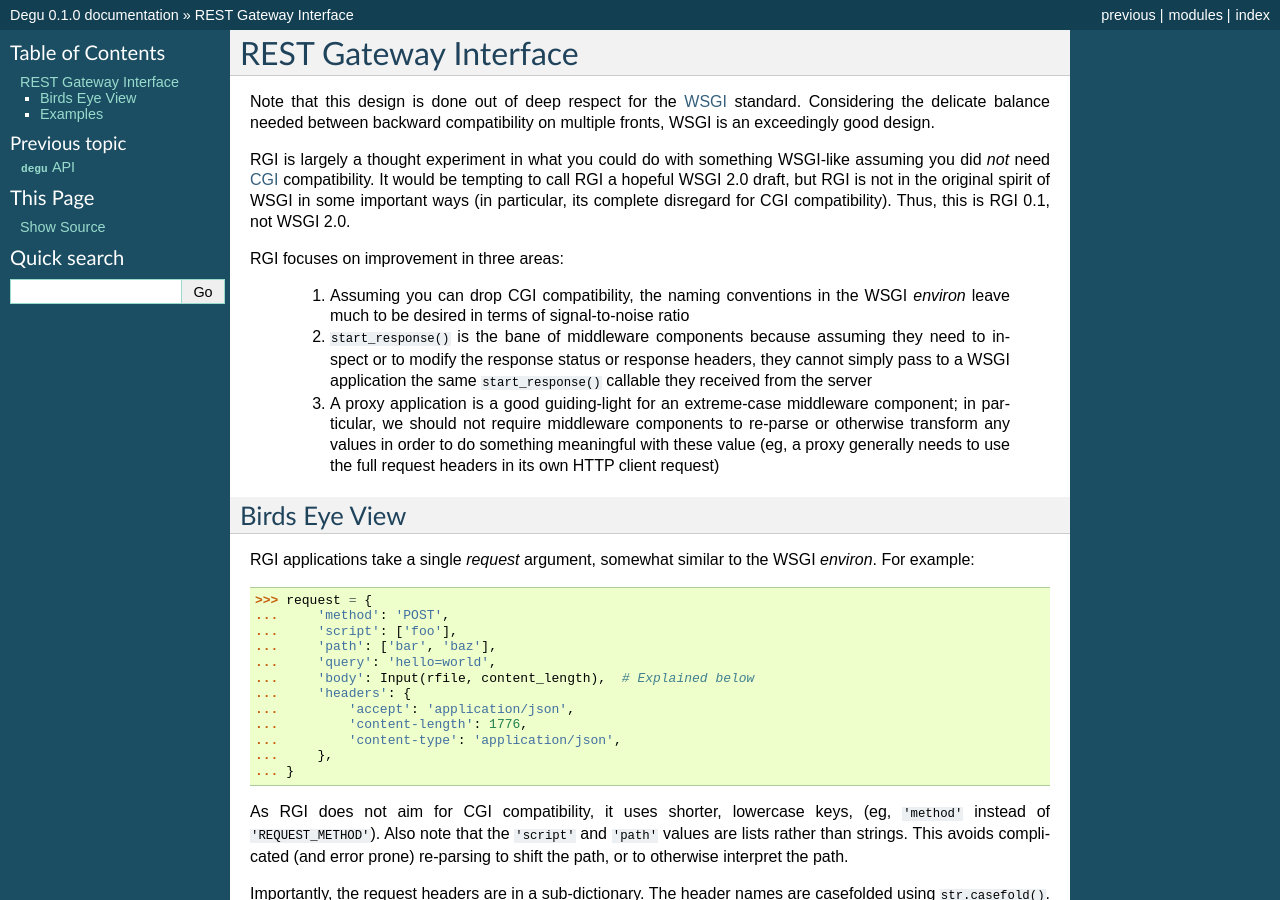
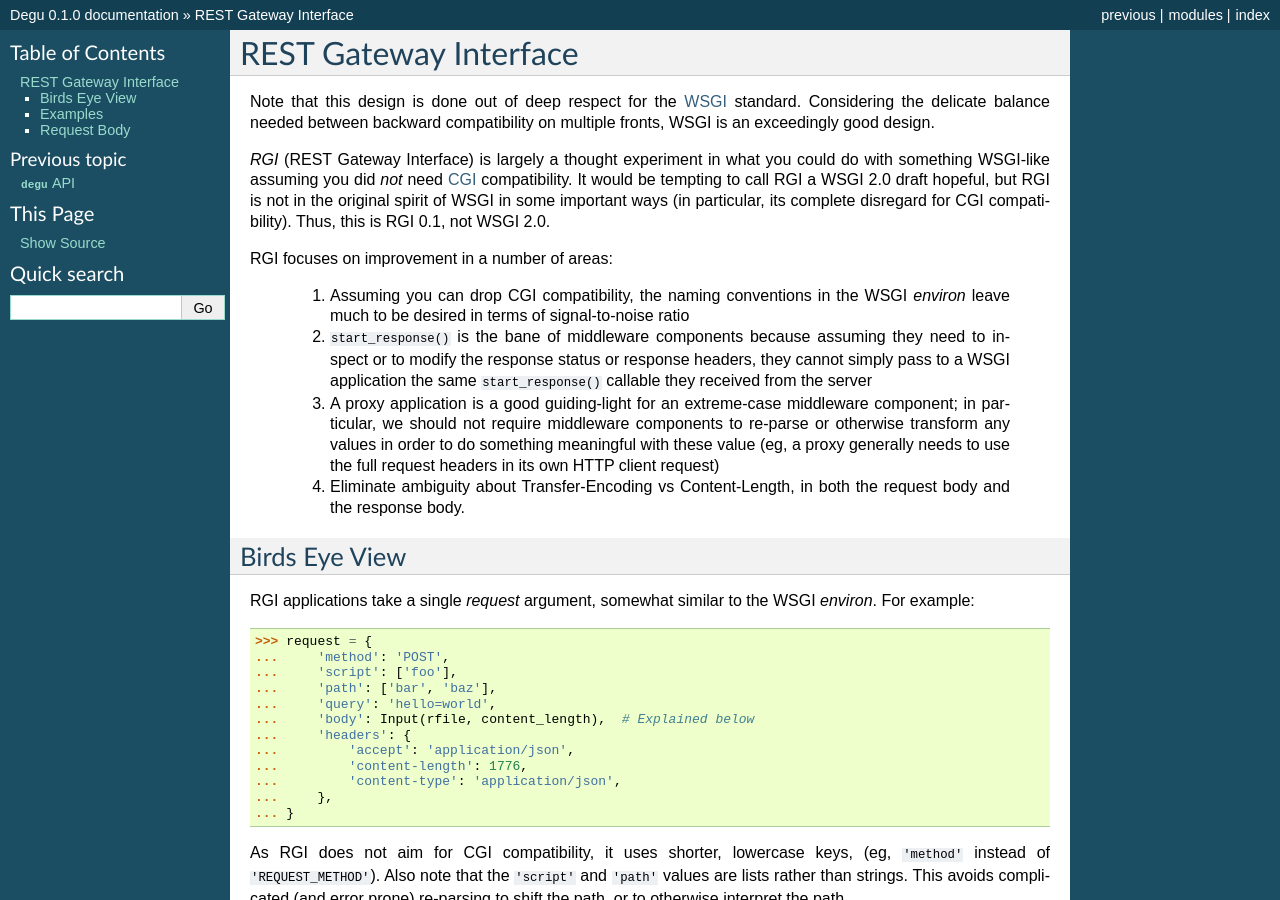
Before and after one commit to json420/degu, a Sphinx documentation site: the page built from doc/rgi.rst, in a window 1280 px wide and 900 px high. Built offline with Sphinx 7.4.7, drawn with Linux system fonts in a browser that asks for light colours; some of the changed text lies outside the part shown.

```diff
--- a/doc/rgi.rst
+++ b/doc/rgi.rst
@@ -5,13 +5,13 @@
 Considering the delicate balance needed between backward compatibility on
 multiple fronts, WSGI is an exceedingly good design.
 
-RGI is largely a thought experiment in what you could do with something
-WSGI-like assuming you did *not* need `CGI`_ compatibility.  It would be
-tempting to call RGI a hopeful WSGI 2.0 draft, but RGI is not in the original
-spirit of WSGI in some important ways (in particular, its complete disregard for
-CGI compatibility).  Thus, this is RGI 0.1, not WSGI 2.0.
+*RGI* (REST Gateway Interface) is largely a thought experiment in what you could
+do with something WSGI-like assuming you did *not* need `CGI`_ compatibility.
+It would be tempting to call RGI a WSGI 2.0 draft hopeful, but RGI is not in the
+original spirit of WSGI in some important ways (in particular, its complete
+disregard for CGI compatibility).  Thus, this is RGI 0.1, not WSGI 2.0.
 
-RGI focuses on improvement in three areas:
+RGI focuses on improvement in a number of areas:
 
     1. Assuming you can drop CGI compatibility, the naming conventions in the
        WSGI *environ* leave much to be desired in terms of signal-to-noise ratio
@@ -26,6 +26,9 @@
        components to re-parse or otherwise transform any values in order to do
        something meaningful with these value (eg, a proxy generally needs to use
        the full request headers in its own HTTP client request)
+
+    4. Eliminate ambiguity about Transfer-Encoding vs Content-Length, in both
+       the request body and the response body.
 
 
 Birds Eye View
@@ -139,11 +142,13 @@
 >>> middleware({'method': 'HEAD', 'path': []})
 (500, 'Internal Server Error', {}, None)
 
-This simple pattern is extremely cumbersome with WSGI, but this pattern is also
+This simple pattern is very cumbersome with WSGI, but this pattern is also
 extremely useful for things like middleware that does run-time security auditing
-or other run-time testing.  The fact that RGI uses a single response value
-(instead of the ``start_response()`` callable plus return a value that WSGI
-uses) also means unit testing RGI apps is much easier.
+or other run-time testing.
+
+
+Request Body
+------------
 
 
 .. _`WSGI`: http://www.python.org/dev/peps/pep-3333/
```
Also changed, not shown: 2 other files.
